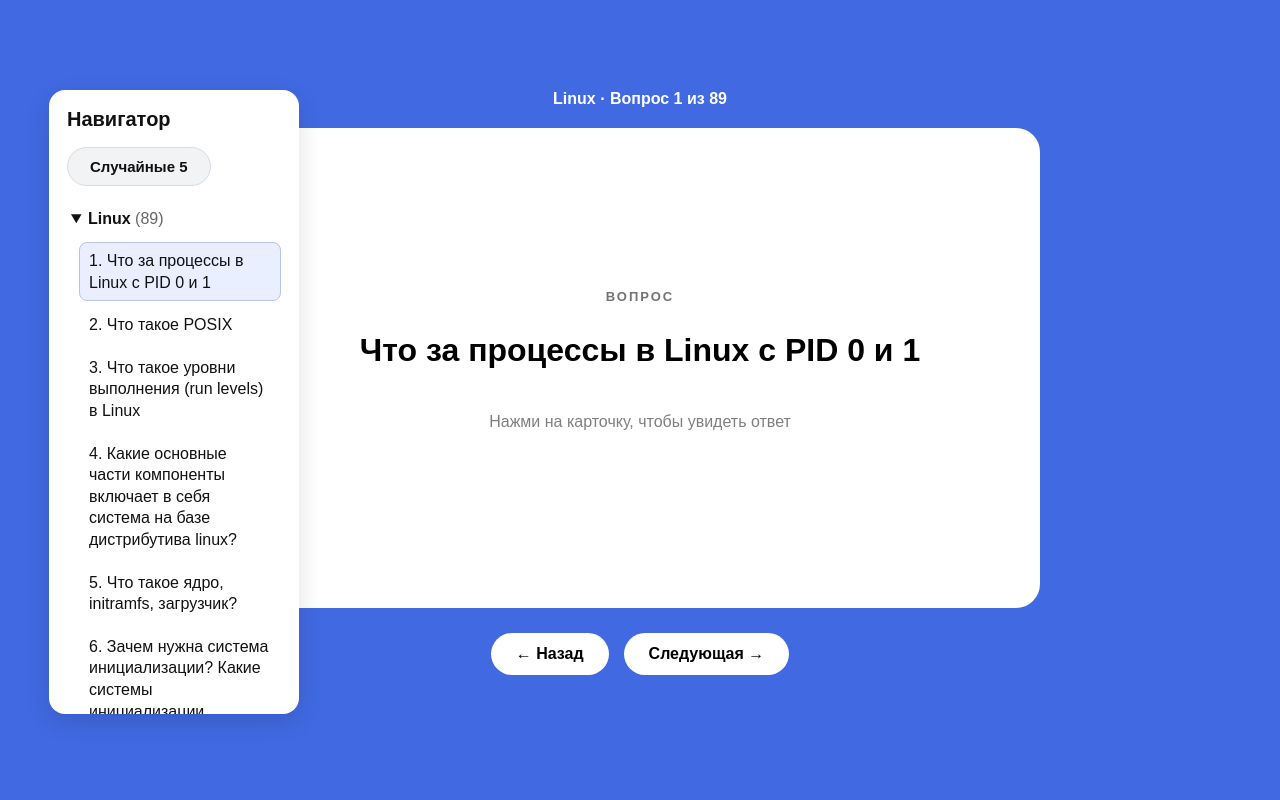
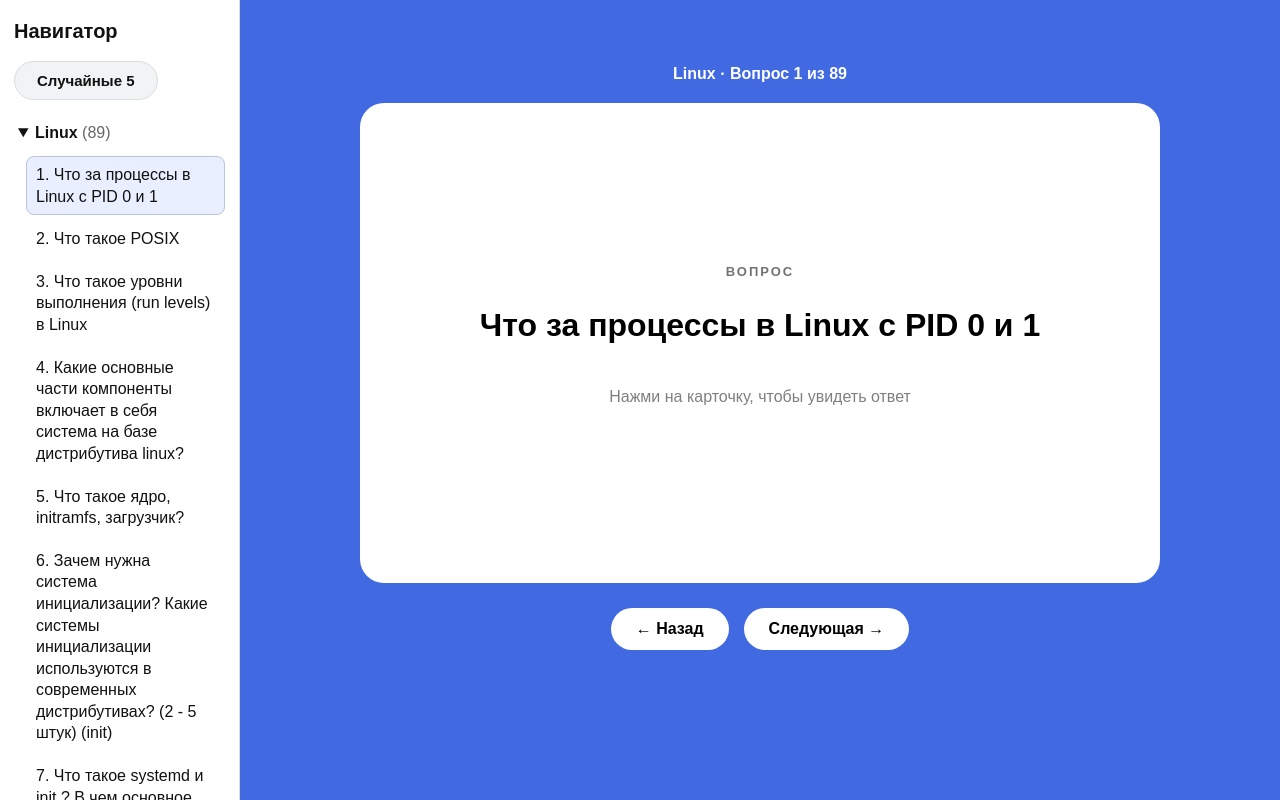
Before and after one commit to netsakh/devops-interview-flash-cards, a React (Vite) app: page / in a window 1280 px wide. Built offline with nearby package versions, Linux system fonts and the light colour scheme.

Commit message:
Update App.css

```diff
--- a/src/App.css
+++ b/src/App.css
@@ -563,3 +563,108 @@ body {
     margin: 0;
   }
 }
+
+
+/* ===== RUSTBOOK-STYLE FIXED LEFT SIDEBAR ===== */
+@media (min-width: 761px) {
+  html,
+  body,
+  #root {
+    min-height: 100%;
+  }
+
+  .app {
+    min-height: 100vh;
+    padding: 0;
+  }
+
+  .content {
+    display: block;
+    width: 100%;
+    min-height: 100vh;
+    padding: 65px 32px 40px 272px;
+  }
+
+  .flash-section {
+    width: 100%;
+    max-width: none;
+    margin: 0;
+  }
+
+  .study-layout {
+    display: block;
+    position: relative;
+    width: 100%;
+    min-height: calc(100vh - 105px);
+    margin: 0;
+  }
+
+  .navigator {
+    position: fixed;
+    top: 0;
+    bottom: 0;
+    left: 0;
+    z-index: 20;
+    width: 240px;
+    max-height: 100vh;
+    overflow-y: auto;
+    overflow-x: hidden;
+    margin: 0;
+    padding: 20px 14px 24px;
+    border: 0;
+    border-right: 1px solid #d7dbe5;
+    border-radius: 0;
+    background: #fff;
+    color: #111;
+    box-shadow: none;
+  }
+
+  .navigator h2 {
+    margin: 0 0 18px;
+  }
+
+  .flash-main {
+    width: min(800px, 100%);
+    margin: 0 auto;
+  }
+
+  .flash-main .counter {
+    margin-bottom: 20px;
+  }
+
+  .flash-main .flash-card {
+    width: 100%;
+  }
+}
+
+@media (max-width: 760px) {
+  .app {
+    padding: 12px;
+  }
+
+  .content {
+    display: block;
+    padding: 24px 0;
+  }
+
+  .study-layout {
+    display: flex;
+    flex-direction: column;
+    gap: 20px;
+  }
+
+  .navigator {
+    position: static;
+    width: 100%;
+    max-height: 280px;
+    overflow-y: auto;
+    border: 1px solid #d7dbe5;
+    border-radius: 0;
+    box-shadow: none;
+  }
+
+  .flash-main {
+    width: 100%;
+    margin: 0;
+  }
+}
```
